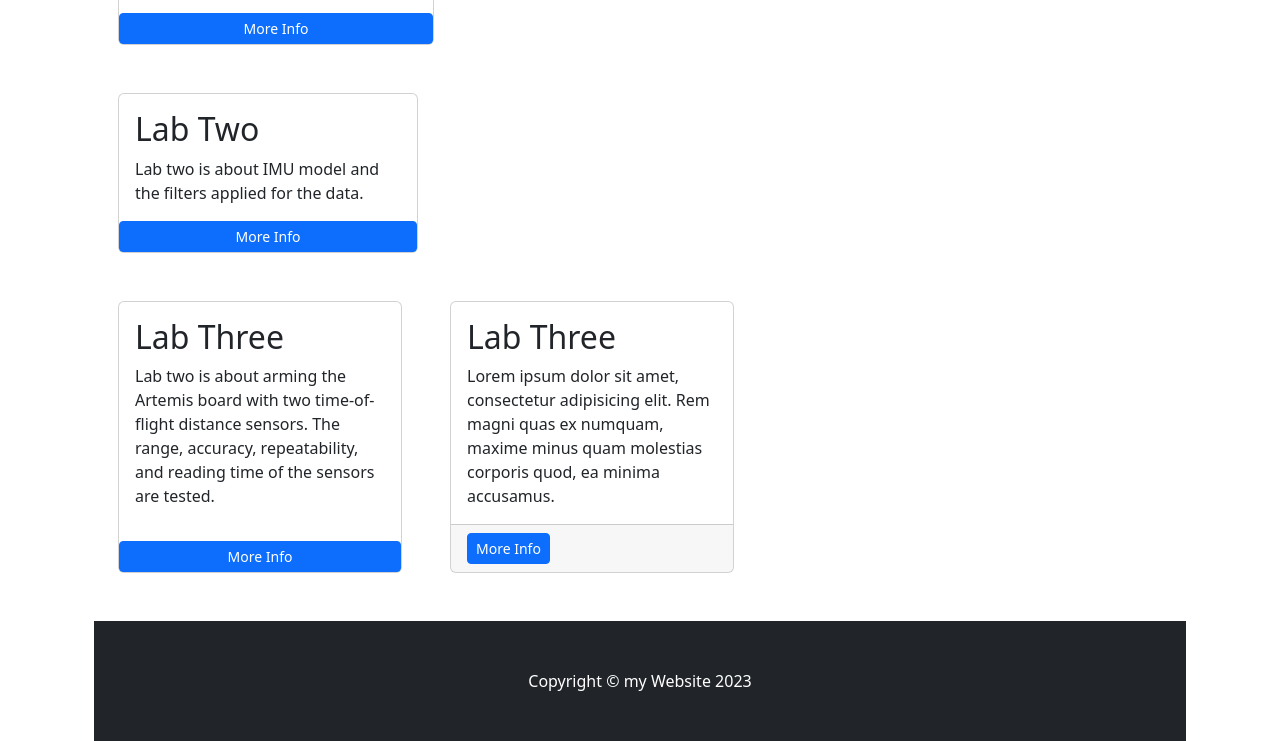
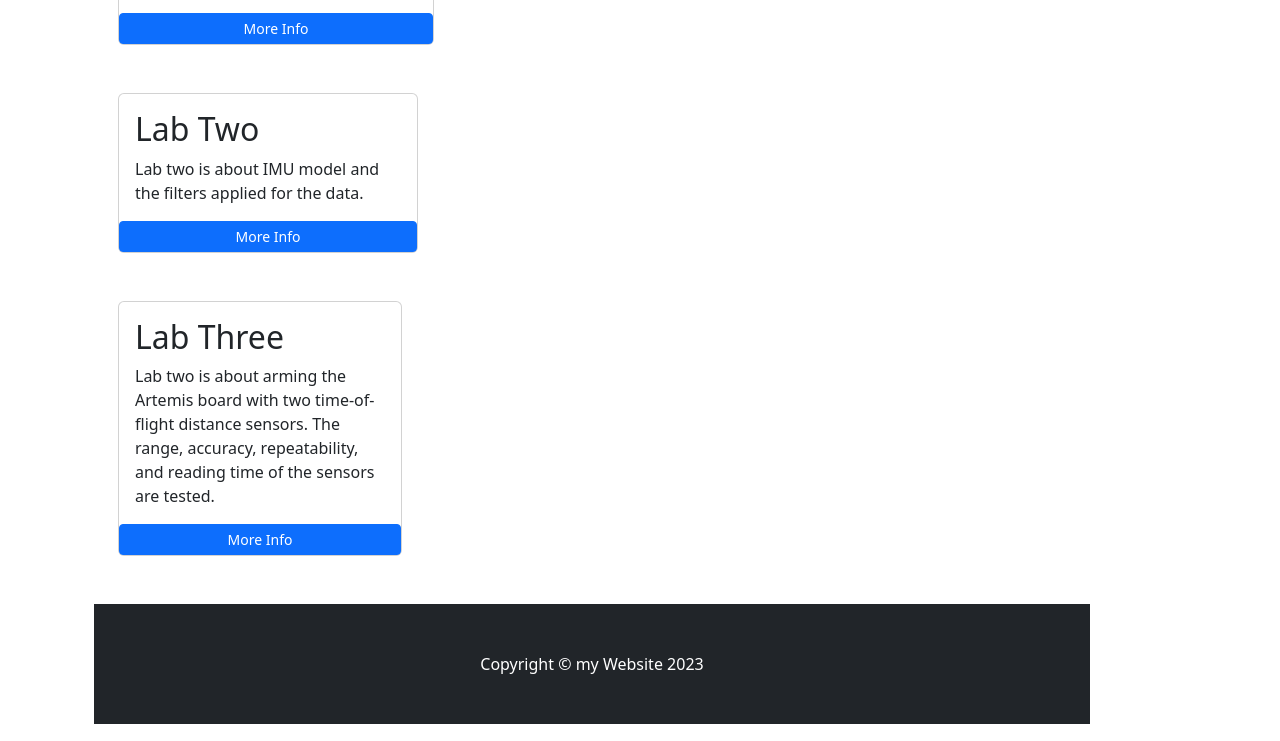
Before and after one commit to YQSAIGJ/fastrobot11, a plain HTML site: page docs/index.html in a window 1280 px wide. Shown: the part 922-1663 px from the top of the page. Drawn offline with nearby package versions, Linux system fonts and the light colour scheme.

Commit message:
Update index.html

```diff
--- a/docs/index.html
+++ b/docs/index.html
@@ -380,17 +380,7 @@ Each sensor is able to detect obstacles on its corresponding side. If they detec
 
 
 
-                <div class="col-md-4 mb-5">
-                    <div class="card h-100">
-                        <div class="card-body">
-                            <h2 class="card-title">Lab Three</h2>
-                            <p class="card-text">Lorem ipsum dolor sit amet, consectetur adipisicing elit. Rem magni quas ex numquam, maxime minus quam molestias corporis quod, ea minima accusamus.</p>
-                        </div>
-                        <div class="card-footer"><a class="btn btn-primary btn-sm" href="#!">More Info</a></div>
-                    </div>
-                </div>
-            </div>
-        </div>
+
         <!-- Footer-->
         <footer class="py-5 bg-dark">
             <div class="container px-4 px-lg-5"><p class="m-0 text-center text-white">Copyright &copy; my Website 2023</p></div>
```
